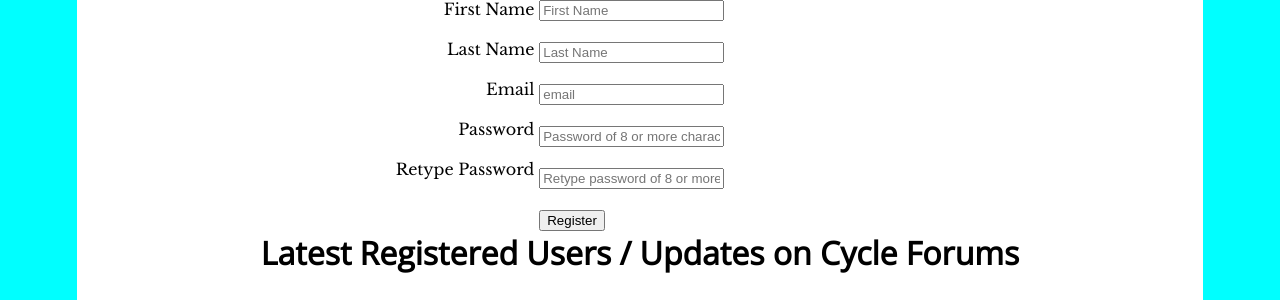
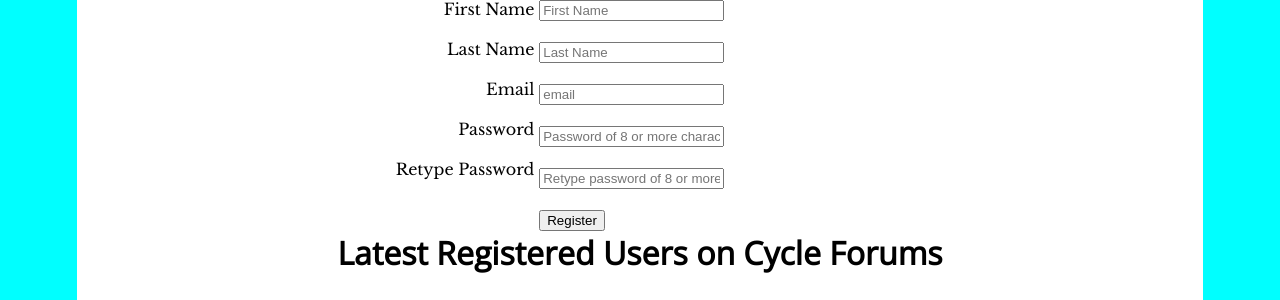
Before and after one commit to github-patrixweb/cosw30, a PHP site: page /homework/week-10/crud.php in a window 1280 px wide. Shown: the part 384-684 px from the top of the page. Run offline with PHP 8.4, Linux system fonts and the light colour scheme; data that the repository does not hold is empty.

Commit message:
Reverted table records to order by user add latest

```diff
--- a/homework/week-10/crud.php
+++ b/homework/week-10/crud.php
@@ -111,7 +111,7 @@ include 'includes/header.html';
                 </form>
             </div>
 
-            <h2 class="clear">Latest Registered Users / Updates on Cycle Forums</h2>
+            <h2 class="clear">Latest Registered Users on Cycle Forums</h2>
             <?php
 
             /*
@@ -120,8 +120,12 @@ include 'includes/header.html';
             // Create your query
             $query = 'SELECT * FROM USER_OLESIAK
                     WHERE active=1
-                    ORDER BY update_time DESC
+                    ORDER BY user_id DESC
                     LIMIT 0, 10';
+           /* $query = 'SELECT first_name, last_name, email, password,
+                        user_id, timestamp( `update_time` ) as ut
+                        FROM USER_OLESIAK
+                        ORDER BY 6 DESC';               */
             // Run your query
             $result = mysqli_query($connection, $query);
 
```
